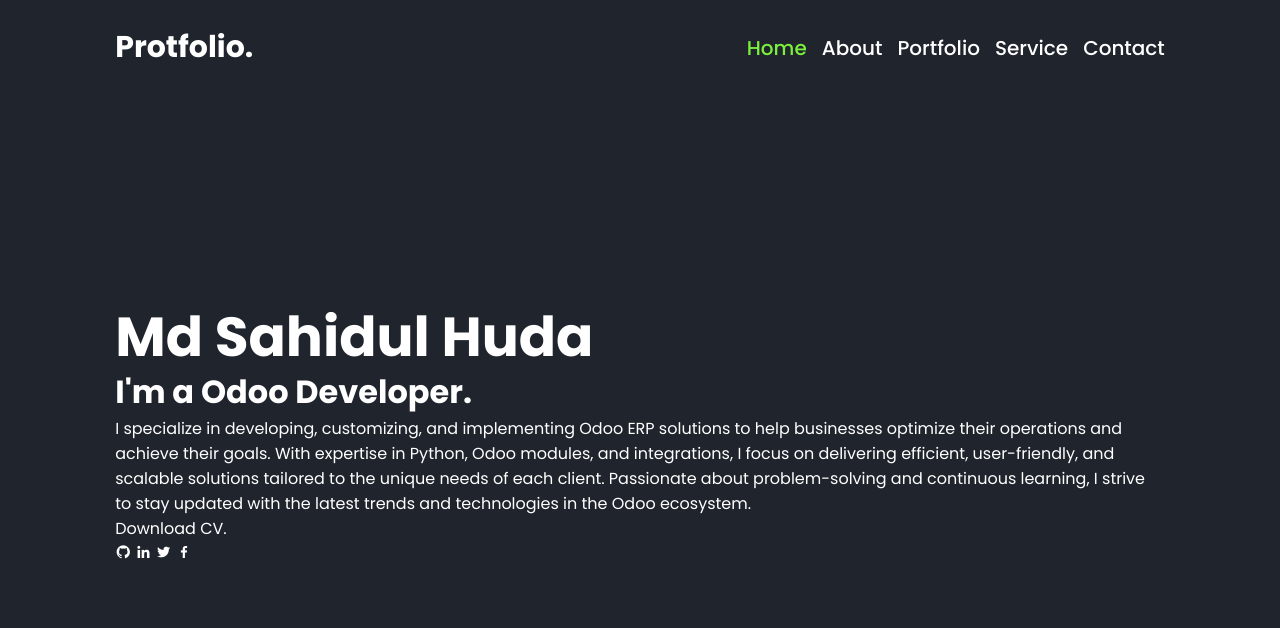
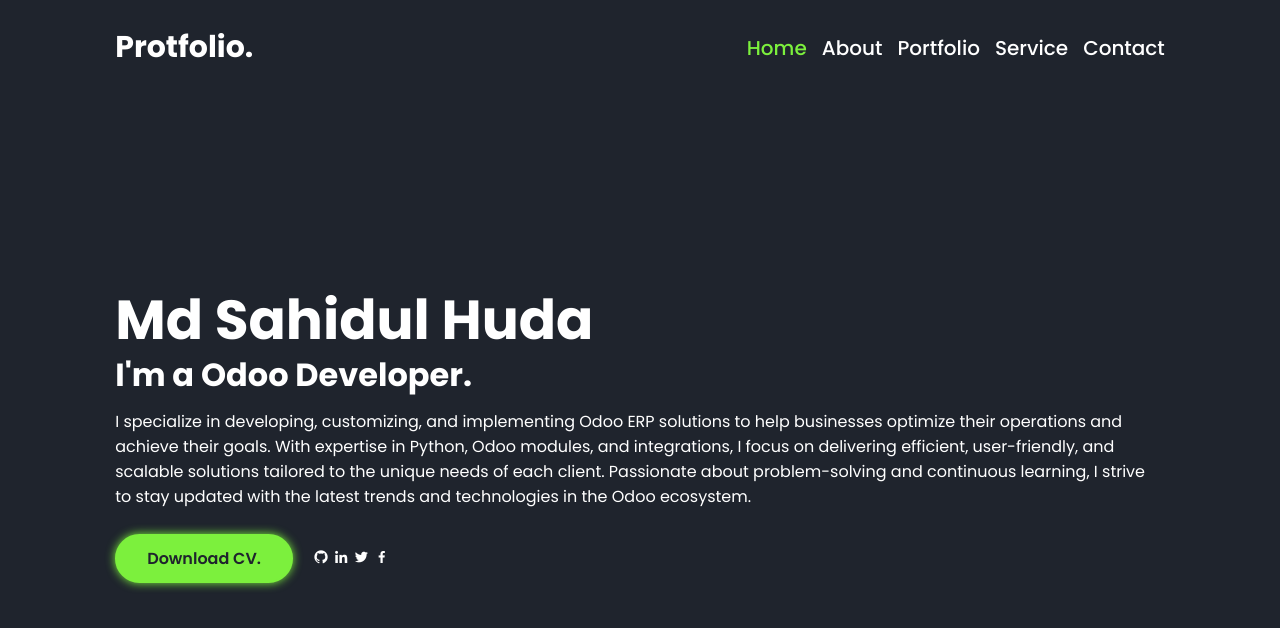
Before and after one commit to Rakib-Odoo/My-Protfolio., a plain HTML site: page index.html in a window 1280 px wide. Drawn offline with nearby package versions, Linux system fonts and the light colour scheme.

Commit message:
section anchor tag not done

```diff
--- a/style.css
+++ b/style.css
@@ -69,3 +69,36 @@ a {
     font-size: 32px;
     margin-top: -10px;
 }
+
+.home-info p {
+    font-size: 16px;
+    margin: 10px 0 25px;
+}
+
+.home-info .btn-sci {
+    display: flex;
+    align-items: center;
+}
+
+.btn {
+    display: inline-block;
+    padding: 10px 30px;
+    background: #7cf03d;
+    border: 2px solid #7cf03d;
+    border-radius: 40px;
+    box-shadow: 0 0 10px #7cf03d;
+    font-size: 16px;
+    color: #1f242d;
+    font-weight: 600;
+    transition: .5s;
+}
+
+.btn:hover {
+    background: transparent;
+    color: #7cf03d;
+    box-shadow: none;
+}
+
+.home-info .btn-sci .sci {
+    margin-left: 20px;
+}
```
